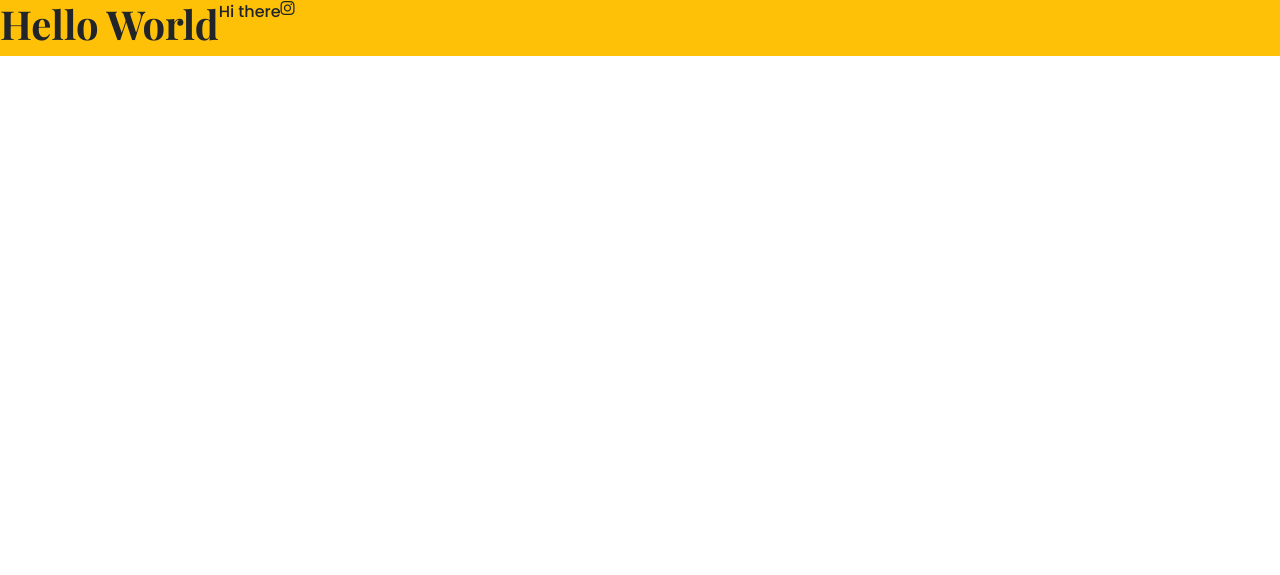
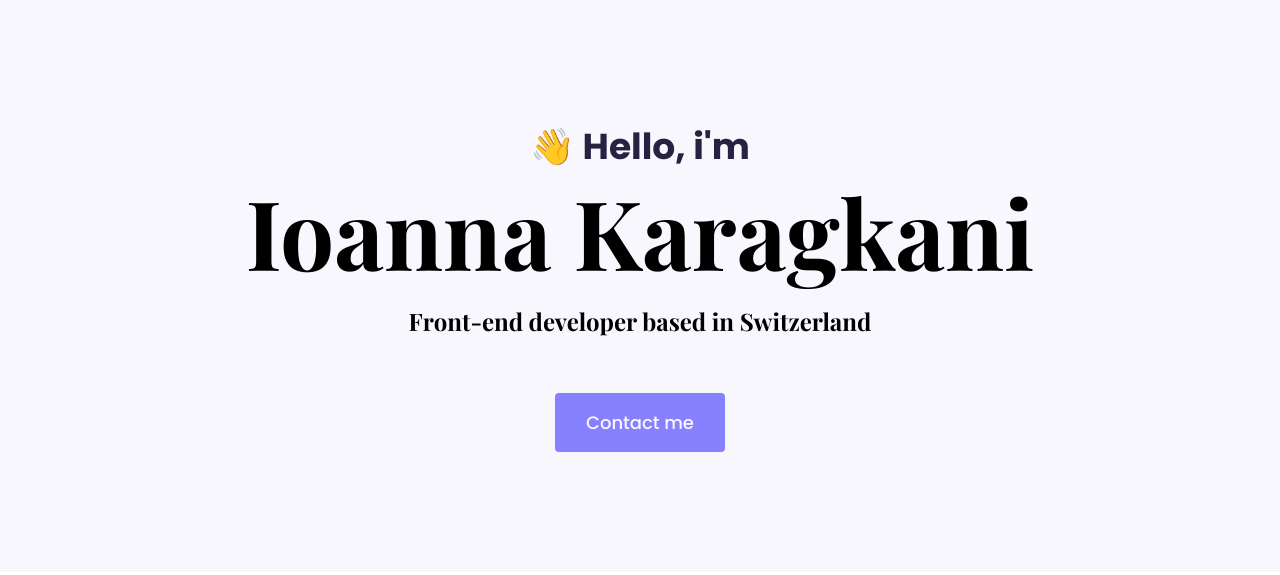
Before and after one commit to IoannaPef/Portfolio-project, a plain HTML site: page index.html in a window 1280 px wide. Drawn offline with nearby package versions, Linux system fonts and the light colour scheme.

Commit message:
Added the basic structure of the page

```diff
--- a/css/portfolio.css
+++ b/css/portfolio.css
@@ -1,7 +1,45 @@
-h1{
-   font-family: 'Playfair Display', serif;
+:root{
+    --primary-color:#8780FF;
+    --secondary-color:#F9F7FE;
+    --h1-font-family:"Playfair Display", serif;
+    --default-font-family:"Poppins", sans-serif;
+}
 
+body{
+font-family: var(--default-font-family);
 }
-p{
-    font-family: 'Poppins', sans-serif;
+h1, h2, h3, h4, h5,h6 {
+    color: black;
+    font-family: var(--h1-font-family);
+    font-weight: bold;
 }
+
+h1 {
+  font-size: 96px;
+}
+
+.my-homepage{
+    background: var(--secondary-color);
+    text-align: center;
+    padding: 120px 20px;
+}
+.my-homepage h2{
+    font-weight: normal;
+    font-size: 24px;
+    line-height: 2;
+}
+.my-homepage p {
+  font-weight: bold;
+  font-size: 36px;
+  margin: 0;
+  color: #272142;;
+}
+
+.btn{
+    background: var(--primary-color);
+    border-radius: 4px;
+    color: var(--secondary-color);
+    font-size: 18px;
+    line-height: 27px;
+    padding: 15px 30px;
+}
--- a/index.html
+++ b/index.html
@@ -14,10 +14,15 @@
     <title>Document</title>
 </head>
 <body>
-    <div class="d-flex bg-warning">
-   <h1>Hello World</h1>
-   <p>Hi there</p>
-   <i class="fa-brands fa-instagram"></i>
+
+   <div class="my-homepage">
+   <p>👋 Hello, i'm </p>
+   <h1>Ioanna Karagkani</h1>
+   <h2 class="mb-5">Front-end developer based in Switzerland</h2>
+
+   <div>
+    <a href="#" class="btn btn-branding">Contact me</a>
    </div>
+  </div>
 </body>
 </html>
```
